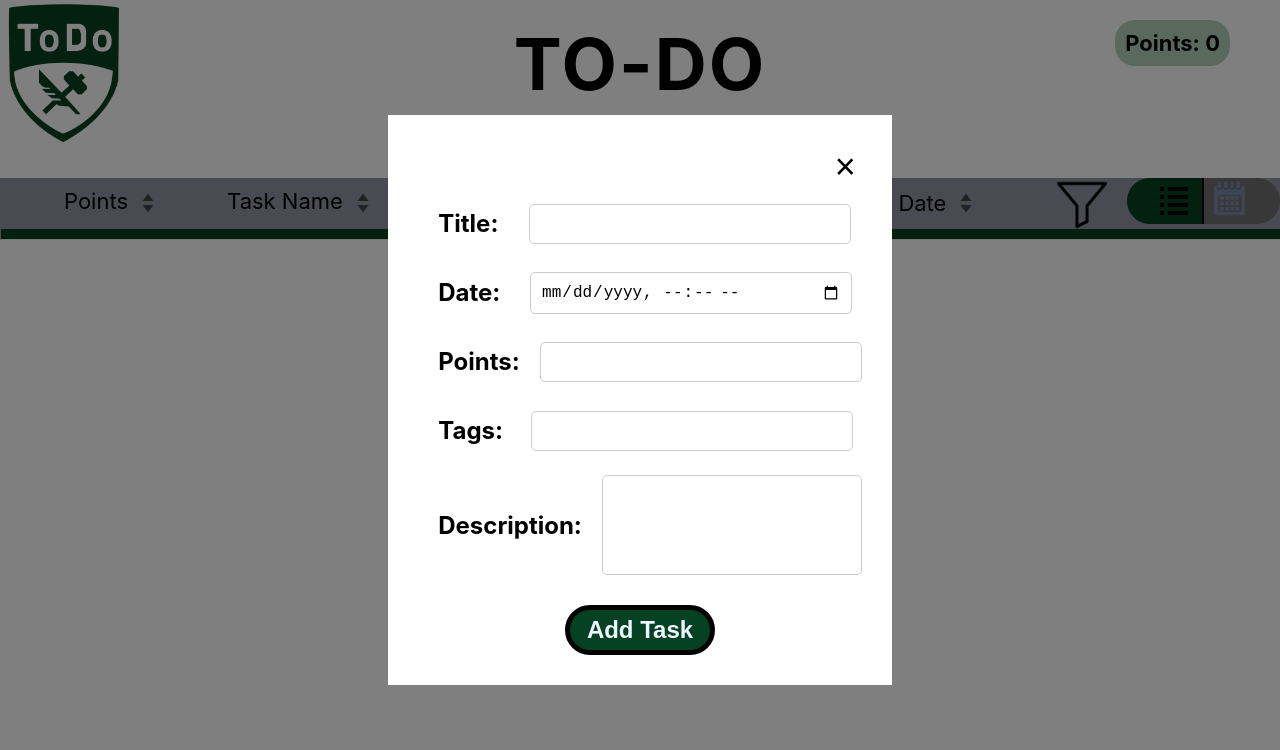
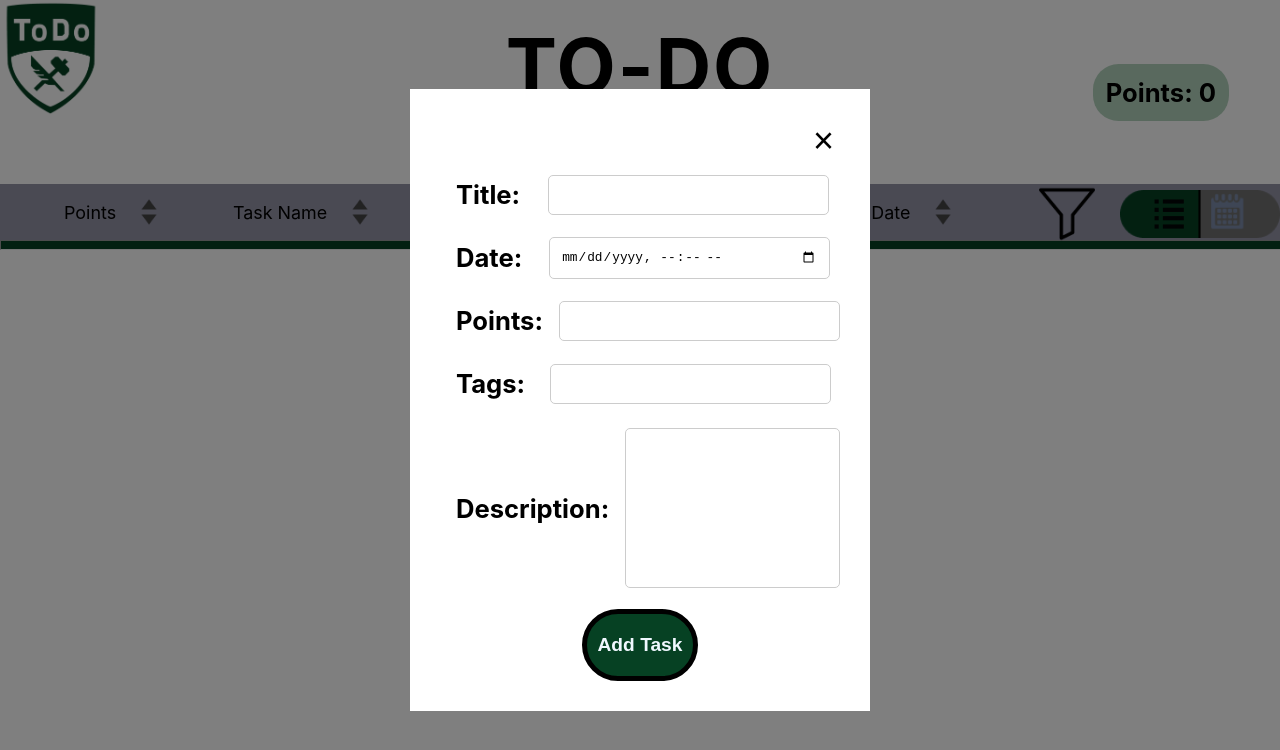
Before and after one commit to Bpowell5184/ToDoList-309, a React (Create React App) app in the folder frontend/: page /todomain in a window 1280 px wide. Both pictures are taken after a click on the button "Add Task". Shown: the top 750 px of the page. Built offline with nearby package versions, Linux system fonts and the light colour scheme.

Commit message:
updated some ui and changed .css px -> vh and vw

```diff
--- a/frontend/src/App.js
+++ b/frontend/src/App.js
@@ -8,9 +8,9 @@ import {
 } from 'react-router-dom';
 import './App.css';
 import MyCalendar from './components/Calendar';
+import ToDoMain from './components/ToDoMain';
 import Login from './components/Login';
 import Signup from './components/Signup';
-import ToDoMain from './components/ToDoMain';
 
 function App() {
   return (
--- a/frontend/src/components/Calendar.css
+++ b/frontend/src/components/Calendar.css
@@ -6,18 +6,20 @@
 }
 
 .logo {
-  display: flex;
-  justify-content: space-between;
-  width: 128px;
+  position: absolute;
+  top: 0;
+  left: 0;
+  width: 8vw;
   height: auto;
+  margin-bottom: 0px;
 }
 
 .calendar-view-icon {
   position: absolute;
+  margin-top: 2.6vh;
+  height: 6vh;
+  width: auto;
   right: 0px;
-  top: 92px;
-  height: 50px;
-  width: auto;
 }
 
 .header {
@@ -25,18 +27,19 @@
   justify-content: space-between;
   width: 100%;
   margin-bottom: 10px;
+  font-size: 4vw;
 }
 
 .calendar-grid {
   display: grid;
   grid-template-columns: repeat(7, 1fr);
-  gap: 4px;
+  gap: 0.2vw;
 }
 
 .day-header,
 .day-cell {
   text-align: center;
-  padding: 12px;
+  padding: .2vw;
   background-color: #f0f0f0;
   border: 1px solid #ddd;
   min-width: 44px;
@@ -44,7 +47,7 @@
 
 .day-cell.past-date {
   text-align: center;
-  padding: 12px;
+  padding: .2vw;
   background-color: #e2c1c1;
   border: 1px solid #ddd;
   min-width: 44px;
@@ -52,13 +55,13 @@
 }
 
 .day-header {
-  margin-top: 20px;
+  margin-top: 1vh;
 }
 
 .day-cell {
   position: relative;
-  height: 84px;
-  width: 98px;
+  height: 12vh;
+  width: 8vw;
   display: flex;
   align-items: center;
   justify-content: center;
@@ -94,8 +97,8 @@
 
 .next-previous-button {
   display: inline-block;
-  width: 130px;
-  height: 46px;
+  width: 8vw;
+  height: 6vh;
   border-radius: 0px;
   border-color: black;
   border-width: 3px;
@@ -105,7 +108,7 @@
 }
 
 .next-previous-button-text {
-  font-size: 24px;
+  font-size: 1.5vw;
   color: rgb(223, 224, 226);
 }
 
--- a/frontend/src/components/Calendar.js
+++ b/frontend/src/components/Calendar.js
@@ -116,7 +116,7 @@ const Calendar = () => {
 
   return (
     <div className="calendar-container">
-      <header>
+      <div className='header-calendar'>
         <img src={logo} alt="Logo" className="logo" />
         <h2>
           {currentDate.toLocaleString('default', { month: 'long' })}{' '}
@@ -135,7 +135,7 @@ const Calendar = () => {
             className="calendar-view-icon"
           />
         </Link>
-      </header>
+      </div>
 
       <div className="calendar-grid">
         {['Sun', 'Mon', 'Tue', 'Wed', 'Thu', 'Fri', 'Sat'].map((day) => (
--- a/frontend/src/components/Login-Signup.css
+++ b/frontend/src/components/Login-Signup.css
@@ -1,7 +1,7 @@
 .large-heading {
-  font-size: 72px;
+  font-size: 6vw;
   font-weight: bold;
-  color: #241d1d;
+  color: var(--text-color);
   text-align: center;
   margin: 20px 0;
   padding-bottom: 15px;
@@ -13,38 +13,38 @@
   position: absolute;
   top: 0;
   left: 0;
-  width: 128px;
+  width: 8vw;
   height: auto;
-  margin-bottom: 20px;
+  margin-bottom: 0px;
 }
 
-.title-divider {
+.title-divider-login {
   width: 100%;
-  height: 10px;
+  height: 2vh;
   background-color: #064123;
-  margin: 20px 0;
+  margin: 2vh 0;
 }
 
 .button {
   display: inline-block;
-  width: 140px;
-  height: 65px;
+  width: 10vw;
+  height: 8vh;
   margin-bottom: 10px;
   margin: 10px auto;
   border-radius: 5px;
-  font-size: 22px;
+  font-size: 1.5vw;
 }
 
 .button:hover {
-  background-color: #30704c; /* Darker shade on hover */
+  background-color: #538267; /* Darker shade on hover */
 }
 
 .text-input {
-  width: 300px;
-  padding: 10px;
+  width: 20vw;
+  padding: .9vw;
   margin: 10px auto;
   display: block;
   border: 1px solid #ccc;
   border-radius: 5px;
-  font-size: 16px;
+  font-size: 1vw;
 }
--- a/frontend/src/components/Login.js
+++ b/frontend/src/components/Login.js
@@ -48,7 +48,7 @@ function Login() {
     <div>
       <img src={logo} alt="Logo" className="logo" />
       <h1 className="large-heading">Log In</h1>
-      <hr className="title-divider" />
+      <hr className="title-divider-login" />
 
       <input
         type="text"
--- a/frontend/src/components/Signup.js
+++ b/frontend/src/components/Signup.js
@@ -52,7 +52,7 @@ function Signup() {
     <div>
       <img src={logo} alt="Logo" className="logo" />
       <h1 className="large-heading">Sign Up</h1>
-      <hr className="title-divider" />
+      <hr className="title-divider-login" />
 
       <input
         type="text"
--- a/frontend/src/components/ToDoMain.css
+++ b/frontend/src/components/ToDoMain.css
@@ -58,7 +58,7 @@ body {
 }
 
 .large-heading {
-  font-size: 72px;
+  font-size: 6vw;
   font-weight: bold;
   color: var(--text-color);
   text-align: center;
@@ -72,34 +72,34 @@ body {
   position: absolute;
   top: 0;
   left: 0;
-  width: 128px;
+  width: 8vw;
   height: auto;
-  margin-bottom: 20px;
+  margin-bottom: 0px;
 }
 
 .points_container {
   position: absolute;
-  top: 20px;
-  right: 50px;
-  margin-bottom: 20px;
+  top: 8vh;
+  right: 4vw;
+  margin-bottom: 4vh;
   background-color: var(--points-cont);
-  border-radius: 20px;
+  border-radius: 2vw;
   display: flex;
   align-items: flex-start;
   justify-content: flex-start;
-  padding: 10px;
+  padding: 1vw;
 }
 
 .points_text {
   position: relative;
-  font-size: 22px;
+  font-size: 2vw;
   font-weight: bold;
   text-align: left;
 }
 
 .title-divider {
   width: 100%;
-  height: 10px;
+  height: 1vh;
   background-color: #064123;
   margin: 0;
   padding: 0;
@@ -109,7 +109,7 @@ body {
   display: flex;
   align-items: center;
   width: 100%;
-  height: 50px;
+  height: 7vh;
   background-color: var(--sort-container);
   margin: 0;
   padding: 0 0 px;
@@ -117,17 +117,17 @@ body {
 
 .sort_points {
   display: flex;
-  font-size: 22px;
-  text-align: left;
+  align-items: center;
+  font-size: 1.4vw;
+  text-align: right;
   margin-left: 5%;
-  vertical-align: center;
   color: var(--same-color);
 }
 
 .sort_date {
   display: flex;
   align-items: center;
-  font-size: 22px;
+  font-size: 1.4vw;
   text-align: right;
   margin-left: auto;
   margin-right: 2cm;
@@ -136,26 +136,26 @@ body {
 
 .sort-task {
   display: flex;
-  font-size: 22px;
-  text-align: left;
+  align-items: center;
+  font-size: 1.4vw;
+  text-align: right;
   margin-left: 5%;
-  vertical-align: center;
   color: var(--same-color);
 }
 
 .sort-icon {
-  margin-left: 5px;
-  height: 30px;
+  margin-left: 1vw;
+  height: 5vh;
   width: auto;
   cursor: pointer;
 }
 
 .filter-icon {
   display: flex;
-  margin-top: 4px;
-  height: 50px;
+  margin-top: 0.5vh;
+  height: 7vh;
   width: auto;
-  margin-right: 20px;
+  margin-right: 2vw;
   cursor: pointer;
 }
 
@@ -165,9 +165,8 @@ body {
 }
 
 .list-view-icon {
-  display: flex;
-  margin-top: 4px;
-  height: 50px;
+  margin-top: 1vh;
+  height: 6vh;
   width: auto;
 }
 
@@ -175,7 +174,7 @@ body {
   display: flex;
   align-items: center;
   width: 100%;
-  height: 200px;
+  height: 20vh;
   background-color: var(--task-cont);
   color: var(--same-color);
   margin: 0;
@@ -184,22 +183,22 @@ body {
 
 .point-value {
   display: flex;
-  font-size: 30px;
+  font-size: 2.5vw;
   text-align: center;
   margin-left: 5%;
   vertical-align: center;
   border: 4px solid black;
-  border-radius: 10px;
+  border-radius: 1vw;
   justify-content: center;
   align-items: center;
-  width: 60px;
-  height: 60px;
+  width: 4vw;
+  height: 4vw;
   cursor: pointer;
 }
 
 .task-name {
   display: flex;
-  font-size: 30px;
+  font-size: 2.5vw;
   font-weight: bold;
   text-align: left;
   margin-left: 5%;
@@ -215,7 +214,7 @@ body {
 .date {
   display: flex;
   align-items: center;
-  font-size: 30px;
+  font-size: 2vw;
   font-weight: bold;
   text-align: right;
   margin-left: auto;
@@ -224,36 +223,36 @@ body {
 
 .trash-icon {
   display: flex;
-  height: 50px;
+  height: 8vh;
   width: auto;
-  margin-right: 20px;
+  margin-right: 1.3vw;
   cursor: pointer;
 }
 
 .options-icon {
   display: flex;
-  height: auto;
-  width: 50px;
-  margin-right: 20px;
+  height: 2vh;
+  width: auto;
+  margin-right: .8vw;
   cursor: pointer;
 }
 
 .add-task-button {
   display: inline-block;
-  width: 300px;
-  height: 100px;
+  width: 20vw;
+  height: 10vh;
   border-radius: 80px;
   border-color: black;
-  border-width: 5px;
+  border-width: .7vh;
   background-color: #064123;
-  margin-top: 20px;
+  margin-top: 1vh;
   cursor: pointer;
   border-style: solid;
 }
 
 .add-task-button-text {
   font-weight: bold;
-  font-size: 42px;
+  font-size: 2.8vw;
   color: aliceblue;
 }
 
@@ -262,24 +261,24 @@ body {
 }
 
 .text-input {
-  width: 300px;
-  padding: 10px;
-  margin: 10px auto;
+  width: 20vw;
+  padding: 0.7vw;
+  margin: 1vh auto;
   display: block;
   border: 1px solid #ccc;
   border-radius: 5px;
-  font-size: 16px;
+  font-size: 1vw;
 }
 
 .text-input-description {
-  width: 300px;
-  padding: 10px;
-  margin: 10px auto;
+  width: 22vw;
+  padding: 1vw;
+  margin: 1vw auto;
   display: block;
   border: 1px solid #ccc;
   border-radius: 5px;
-  font-size: 16px;
-  height: 100px;
+  font-size: 1vw;
+  height: 40vh;
 }
 
 .overlay-item-container {
@@ -294,8 +293,8 @@ body {
   justify-content: center;
   align-items: center;
   font-weight: bold;
-  font-size: 24px;
-  margin: 20px;
+  font-size: 2vw;
+  margin: 2vh;
 }
 
 .dropdown {
@@ -326,7 +325,7 @@ body {
 
 .separator {
   width: 100%;
-  height: 6px;
+  height: 1vh;
   background-color: var(--text-color);
   margin: 0px 0;
 }
@@ -334,8 +333,8 @@ body {
 .text-input-description {
   resize: none;
   width: 100%;
-  height: 100px;
-  padding: 8px;
+  height: 20vh;
+  padding: 1vw;
   box-sizing: border-box;
 }
 
--- a/frontend/src/components/ToDoMain.js
+++ b/frontend/src/components/ToDoMain.js
@@ -379,7 +379,7 @@ function ToDoMain() {
           <img
             src={list_view_icon}
             alt="list_view_icon"
-            className="list_view_icon"
+            className="list-view-icon"
           />
         </Link>
       </div>
@@ -542,9 +542,9 @@ function ToDoMain() {
           <button
             className="add-task-button"
             onClick={handleTaskAction}
-            style={{ width: '150px', height: '50px' }}
+            style={{ width: '9vw', height: '9vh' }}
           >
-            <div className="add-task-button-text" style={{ fontSize: '24px' }}>
+            <div className="add-task-button-text" style={{ fontSize: '1.5vw' }}>
               {dealWithTaskText}
             </div>
           </button>
@@ -553,7 +553,7 @@ function ToDoMain() {
 
       {/* Filter Overlay */}
       <Overlay isOpen={isOpenFilter} onClose={toggleOverlayFilter}>
-        <div className="overlay-item-container">
+        {/* <div className="overlay-item-container">
           <div className="overlay-text-container">Date</div>
           <div className="dropdown">
             <span>{taskDateComparitor}</span>
@@ -568,7 +568,7 @@ function ToDoMain() {
             // value={dateComparitor} // Handle value change if needed
             // onChange={handleFilterChange}
           />
-        </div>
+        </div> */}
         <div>
           <label>
             Enable Viewing of Completed Tasks?
```
